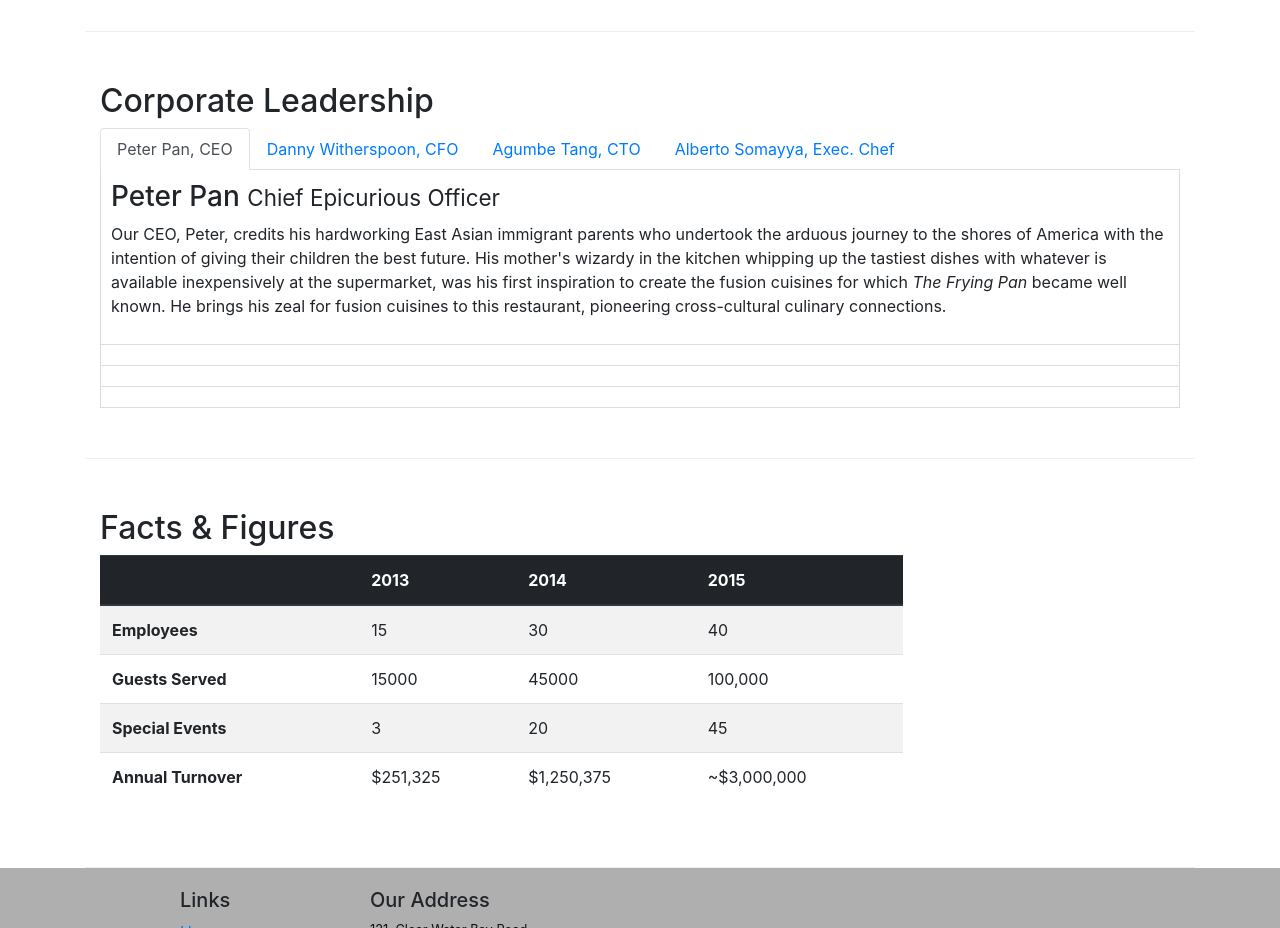
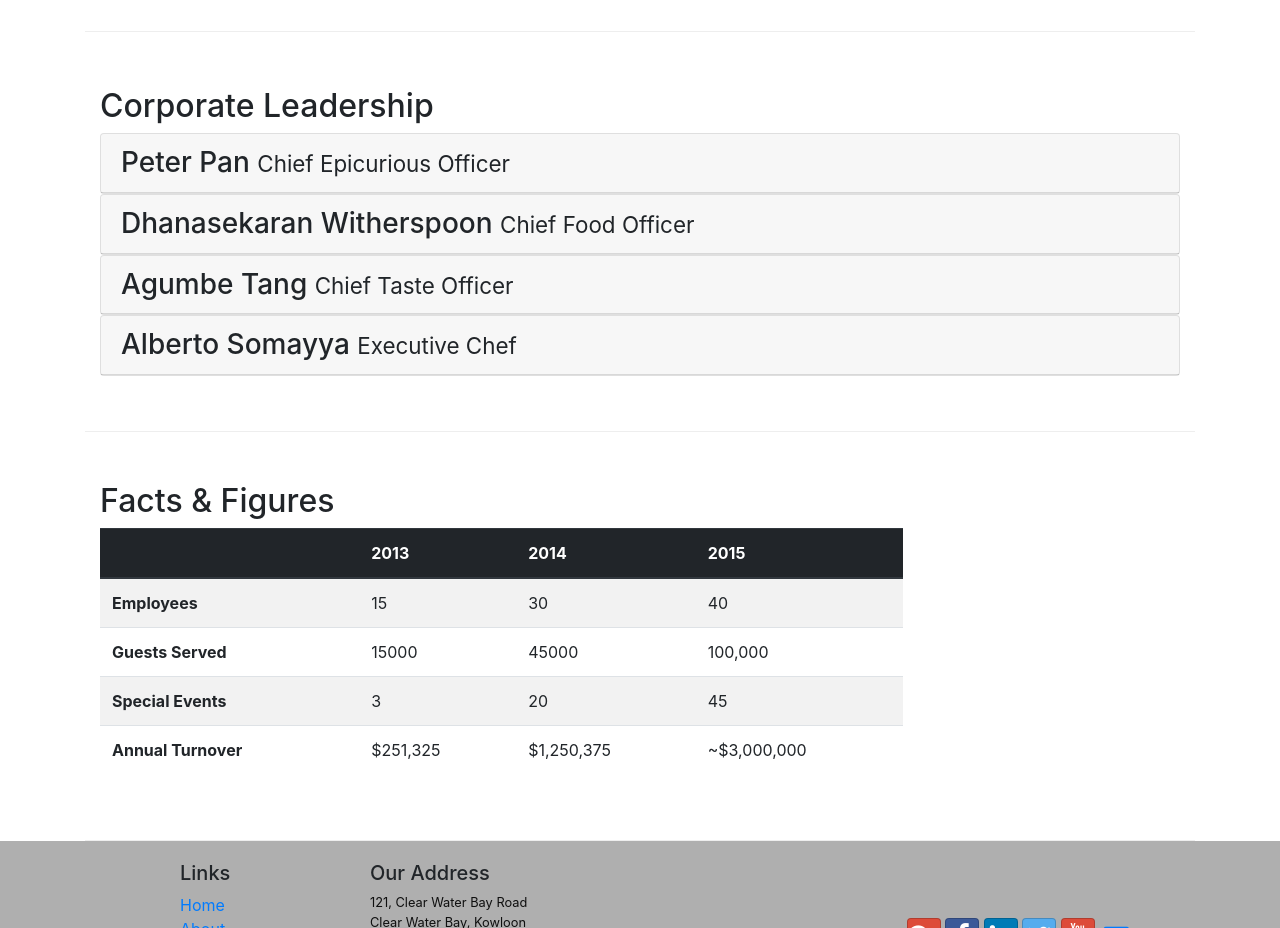
Before and after one commit to hoplit11/tendering.github.io, a website: page aboutus.html in a window 1280 px wide. Shown: the part 940-1868 px from the top of the page. Drawn offline with nearby package versions, Linux system fonts and the light colour scheme.

Commit message:
Accordion

```diff
--- a/aboutus.html
+++ b/aboutus.html
@@ -118,28 +118,18 @@
       <div class="col-12">
         <h2>Corporate Leadership</h2>
         <!--Adding Tab Navigation Elements-->
-        <ul class="nav nav-tabs">
-           <!--Peter Pan-->
-           <li class="nav-item">
-              <a class="nav-link active" href="#peter" role="tab" data-toggle="tab">Peter Pan, CEO</a>
-           </li>
-           <!--Dhanasekaran-->
-           <li class="nav-item">
-              <a class="nav-link" href="#danny" role="tab" data-toggle="tab">Danny Witherspoon, CFO</a>
-           </li>
-           <!--Agumbe-->
-           <li class="nav-item">
-              <a class="nav-link" href="#agumbe" role="tab" data-toggle="tab">Agumbe Tang, CTO</a>
-           </li>
-           <!--Alberto-->
-           <li class="nav-item">
-              <a class="nav-link" href="#alberto" role="tab" data-toggle="tab">Alberto Somayya, Exec. Chef</a>
-           </li>
-        </ul>
-        <div class="tab-content">
-          <div role="tabpanel" class="tab-pane fade show active" id="peter">
-            <h3>Peter Pan <small>Chief Epicurious Officer</small></h3>
-            <!--Task 3: d-none and d-sm-block classes are applied to the content in the Corporate Leadership section to hide the detailed description of the corporate leaders.-->
+
+        <!---tab panes linked to Tab Navigation Elements -->
+        <div id="accordion">
+          <!--peter-->
+          <div class="card">
+
+            <div class="card-header" role="tab" id="peterhead">
+              <h3 class="mb-0"><a data-toggle="collapse" data-target="#peter">Peter Pan <small>Chief Epicurious Officer</small></h3></a>
+            </div>
+
+            <div class="collapse" id="peter" data-parent="#accordion">
+              <div class="card-body">
                 <p class="d-none d-sm-block">Our CEO, Peter, credits his hardworking East Asian
                     immigrant parents who undertook the arduous journey to the shores of America
                     with the intention of giving their children the best future. His mother's
@@ -149,42 +139,64 @@
                     well known. He brings his zeal for fusion cuisines to this restaurant,
                     pioneering cross-cultural culinary connections.</p>
               </div>
-          <div role="tabpanel" class="tab-pane fade " id="danny">
-            <h3>Dhanasekaran Witherspoon <small>Chief Food Officer</small></h3>
-            <!--Task 3: d-none and d-sm-block classes are applied to the content in the Corporate Leadership section to hide the detailed description of the corporate leaders.-->
+            </div>
+          </div>
+          <!--Danny-->
+          <div class="card">
+                  <div class="card-header" role="tab" id="dannyhead">
+                  <h3 class="mb-0">
+                      <a class="collapsed" data-toggle="collapse" data-target="#danny">
+                      Dhanasekaran Witherspoon <small>Chief Food Officer</small>
+                      </a>
+                  </h3>
+              </div>
+              <div class="collapse" id="danny" data-parent="#accordion">
+                  <div class="card-body">
                     <p class="d-none d-sm-block">Our CFO, Danny, as he is affectionately referred to by his colleagues, comes
                         from a long established family tradition in farming and produce. His experiences growing up on a farm in the
                         Australian outback gave him great appreciation for varieties of food sources. As he puts it in his own words,
                         <em>Everything that runs, wins, and everything that stays, pays!</em></p>
                   </div>
-
-          <div role="tabpanel" class="tab-pane fade " id="agumbe">
-            <h3>Agumbe Tang <small>Chief Taste Officer</small></h3>
-            <!--Task 3: d-none and d-sm-block classes are applied to the content in the Corporate Leadership section to hide the detailed description of the corporate leaders.-->
-            <p class="d-none d-sm-block">Blessed with the most discerning gustatory sense, Agumbe, our CTO, personally
-                ensures that every dish that we serve meets his exacting tastes. Our chefs dread the tongue lashing that ensues
-                if their dish does not meet his exacting standards. He lives by his motto, <em>You click only if you survive my lick.</em></p>
               </div>
-
-          <div role="tabpanel" class="tab-pane fade " id="alberto">
-            <h3>Alberto Somayya <small>Executive Chef</small></h3>
-            <!--Task 3: d-none and d-sm-block classes are applied to the content in the Corporate Leadership section to hide the detailed description of the corporate leaders.-->
+          </div>
+          <!--Agumbe-->
+          <div class="card">
+            <div class="card-header" role="tab" id="agumbehead">
+              <h3 class="mb-0">
+                      <a class="collapsed" data-toggle="collapse" data-target="#agumbe">
+                      Agumbe Tang <small>Chief Taste Officer</small>
+                      </a>
+                  </h3>
+              </div>
+            <div class="collapse" id="agumbe" data-parent="#accordion">
+                  <div class="card-body">
+                    <p class="d-none d-sm-block">Blessed with the most discerning
+                       gustatory sense, Agumbe, our CTO, personally ensures that
+                       every dish that we serve meets his exacting tastes.
+                       Our chefs dread the tongue lashing that ensues
+                        if their dish does not meet his exacting standards.
+                        He lives by his motto, <em>You click only if you survive my lick.</em></p>
+                  </div>
+              </div>
+          </div>
+          <!--Alberto-->
+          <div class="card">
+              <div class="card-header" role="tab" id="albertohead">
+                  <h3 class="mb-0">
+                      <a class="collapsed" data-toggle="collapse" data-target="#alberto">
+                      Alberto Somayya <small>Executive Chef</small>
+                      </a>
+                  </h3>
+              </div>
+              <div class="collapse" id="alberto" data-parent="#accordion">
+                  <div class="card-body">
                     <p class="d-none d-sm-block">Award winning three-star Michelin chef with wide International experience having
                         worked closely with whos-who in the culinary world, he specializes in creating mouthwatering Indo-Italian fusion
                         experiences. He says, <em>Put together the cuisines from the two craziest cultures, and you get a winning hit! Amma Mia!</em></p>
                   </div>
               </div>
-
-        <div class="tab-content"></div>
-
-        <div class="tab-content">
-
           </div>
-
-        <div class="tab-content">
-
         </div>
-
       </div>
     </div>
     <!--Card-->
```
Lines whose indentation alone changed are shown as unchanged.
